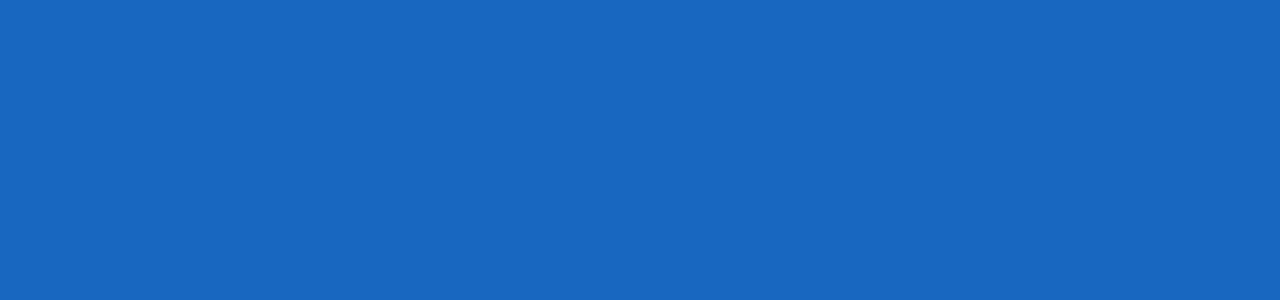
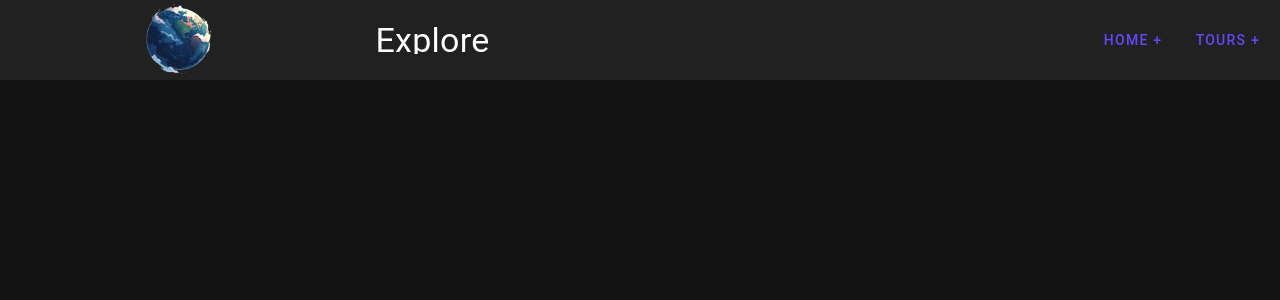
Before and after one commit to kevintran1906/Touring-Web, a Vue app in the folder Touring-Website/: page / in a window 1280 px wide. Shown: the top 300 px of the page. Built offline with nearby package versions, Linux system fonts and the light colour scheme.

Commit message:
import and link files together

```diff
--- a/Touring-Website/src/App.vue
+++ b/Touring-Website/src/App.vue
@@ -1,11 +1,11 @@
 <template>
   <v-app>
     <v-main>
-      <router-view />
+       <Home></Home>
     </v-main>
   </v-app>
 </template>
 
 <script setup>
-  //
+  import Home from "@/views/Home.vue";
 </script>
--- a/Touring-Website/src/layouts/default.vue
+++ b/Touring-Website/src/layouts/default.vue
@@ -10,6 +10,6 @@
 
 <script setup>
   import DefaultBar from './AppBar.vue'
-  import DefaultView from './View.vue'
+  import DefaultView from './view.vue'
 
 </script>
--- a/Touring-Website/src/views/Home.vue
+++ b/Touring-Website/src/views/Home.vue
@@ -12,7 +12,7 @@
 
 
 <script setup>
-import Navbar from "@/components/Navbarvue";
+import Navbar from "@/components/Navbar.vue";
 
 
 </script>
```
